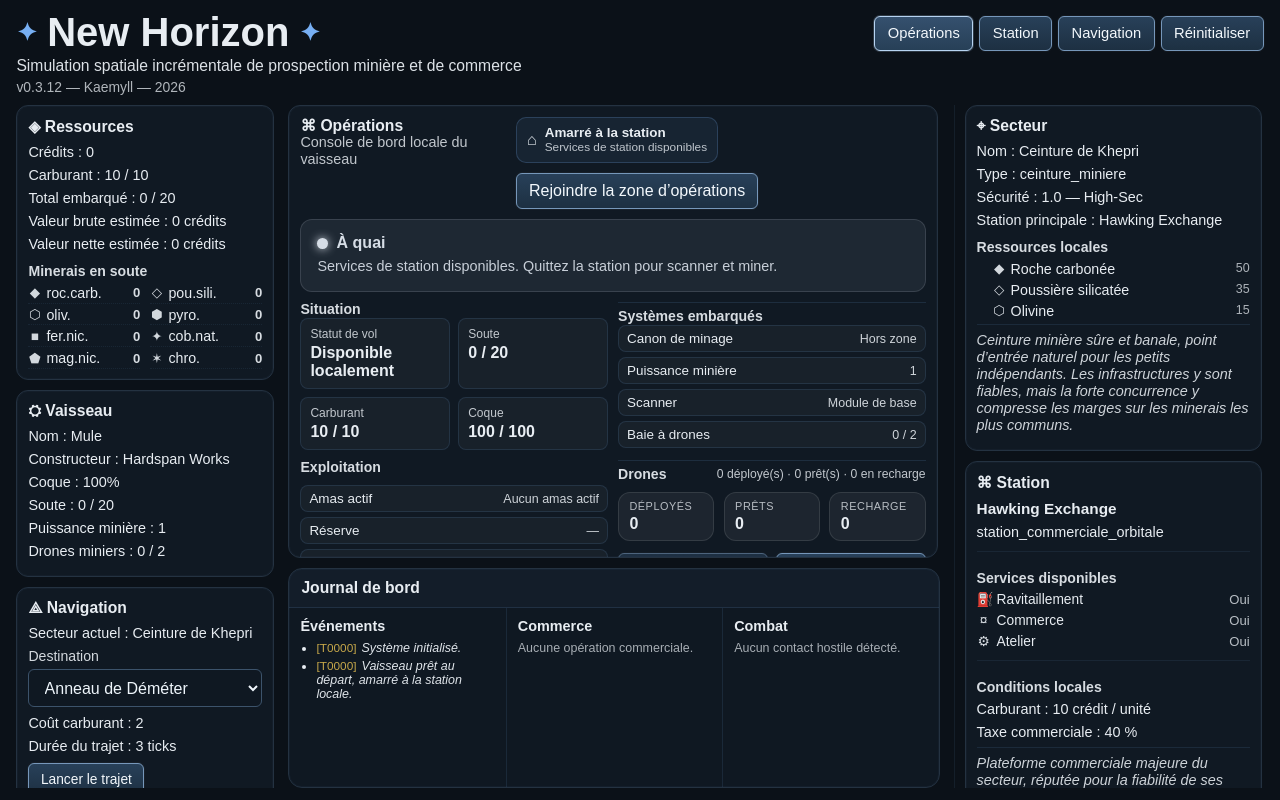
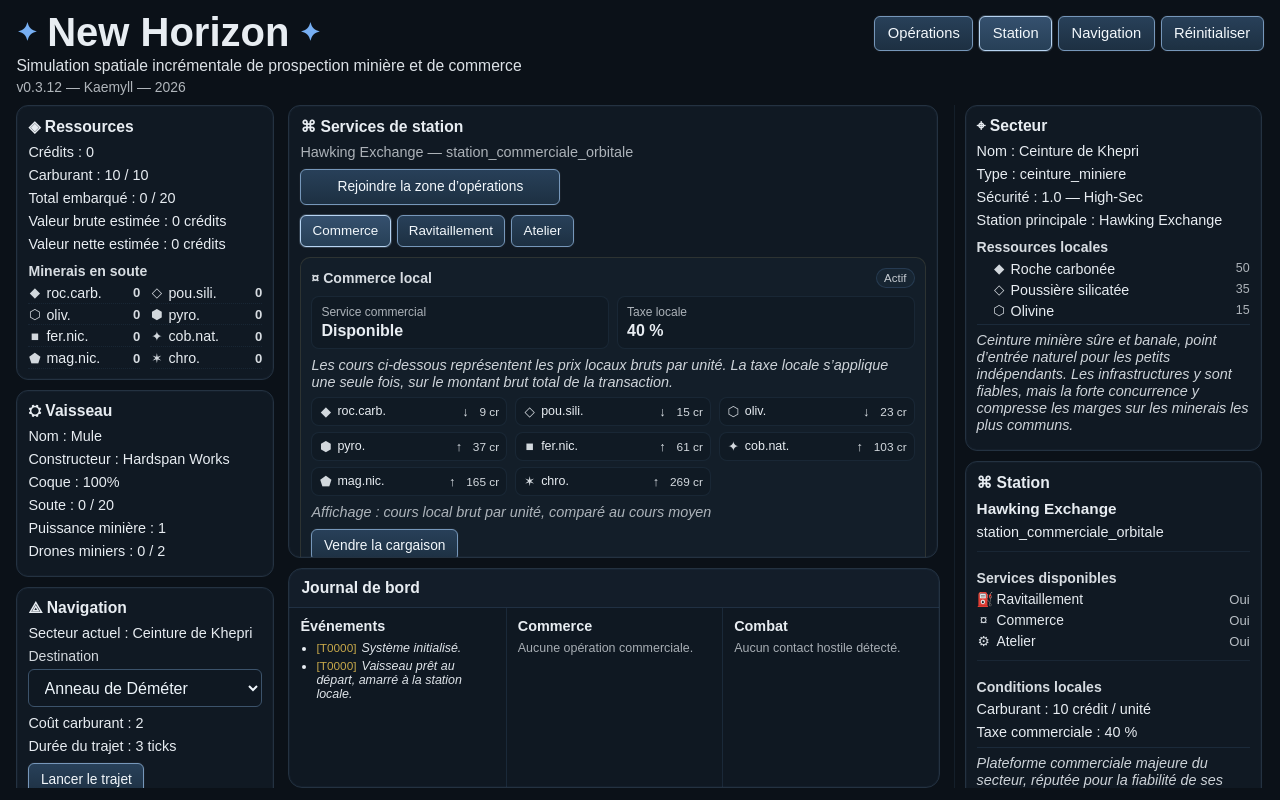
Before and after one commit to Kaemyll/newhorizon, a Vue app: page / in a window 1280 px wide. Built offline with nearby package versions, Linux system fonts and the light colour scheme.

Commit message:
feat(v0.3.12): synchroniser automatiquement l’UI station/opérations avec la position locale

```diff
--- a/src/App.vue
+++ b/src/App.vue
@@ -35,7 +35,7 @@ const etat = reactive({})
 
 function creerEtatUIInitial() {
   return {
-    modeActif: 'operations',
+    modeActif: 'station',
     sousModeStation: 'commerce',
   }
 }
@@ -78,6 +78,18 @@ function normaliserSousModeStation() {
   ui.sousModeStation = 'commerce'
 }
 
+function synchroniserModeActifAvecPositionLocale() {
+  if (etat.positionLocale === 'station') {
+    ui.modeActif = 'station'
+    normaliserSousModeStation()
+    return
+  }
+
+  if (etat.positionLocale === 'operations') {
+    ui.modeActif = 'operations'
+  }
+}
+
 function synchroniserEtat() {
   const etatCourant = structuredClone(recupererEtatJeu())
 
@@ -87,7 +99,7 @@ function synchroniserEtat() {
 
   Object.assign(etat, etatCourant)
 
-  normaliserSousModeStation()
+  synchroniserModeActifAvecPositionLocale()
 }
 
 function gererMinageManuel() {
@@ -151,15 +163,28 @@ function gererAmelioration(idAmelioration) {
 }
 
 function gererAllerOperations() {
+  const positionAvant = etat.positionLocale
+
   allerEnZoneOperations()
   sauvegarderJeu()
   synchroniserEtat()
+
+  if (positionAvant !== etat.positionLocale && etat.positionLocale === 'operations') {
+    ui.modeActif = 'operations'
+  }
 }
 
 function gererRetourStation() {
+  const positionAvant = etat.positionLocale
+
   retourALaStation()
   sauvegarderJeu()
   synchroniserEtat()
+
+  if (positionAvant !== etat.positionLocale && etat.positionLocale === 'station') {
+    ui.modeActif = 'station'
+    normaliserSousModeStation()
+  }
 }
 
 function gererReinitialisation() {
@@ -281,6 +306,7 @@ onUnmounted(() => {
             @ravitailler="gererRavitaillement"
             @acheter-drone="gererAchatDrone"
             @retour-station="gererRetourStation"
+            @aller-operations="gererAllerOperations"
           >
             <template #atelier>
               <UpgradePanel
--- a/src/assets/styles/main.css
+++ b/src/assets/styles/main.css
@@ -683,6 +683,18 @@ select {
   margin-bottom: 5px;
   font-size: 0.86rem;
   line-height: 1.16;
+}
+
+.action-group--station-launch {
+  margin-bottom: 10px;
+  justify-content: flex-start;
+}
+
+.action-group--station-launch button {
+  min-height: 36px;
+  min-width: 260px;
+  max-width: 320px;
+  padding-inline: 16px;
 }
 
 /* =========================================================
--- a/src/components/StationServicesPanel.vue
+++ b/src/components/StationServicesPanel.vue
@@ -39,6 +39,7 @@ const emit = defineEmits([
   'vendre',
   'ravitailler',
   'acheter-drone',
+  'aller-operations',
   'retour-station',
 ])
 
@@ -69,6 +70,9 @@ const coutDroneMinier = computed(() => props.economie?.coutDroneMinier ?? 400)
     <div class="station-services-header">
       <h2>⌘ Services de station</h2>
       <p class="station-services-subtitle">{{ station.nom }} — {{ station.type }}</p>
+    </div>
+    <div v-if="positionLocale === 'station'" class="action-group action-group--station-launch">
+      <button @click="emit('aller-operations')">Rejoindre la zone d’opérations</button>
     </div>
 
     <template v-if="positionLocale !== 'station'">
--- a/src/game/donneesInitiales.js
+++ b/src/game/donneesInitiales.js
@@ -26,6 +26,7 @@ export function creerEtatInitialJeu() {
       nom: vaisseauDepart.nom,
       constructeur: vaisseauDepart.constructeur,
       coque: vaisseauDepart.coqueMax,
+
       coqueMax: vaisseauDepart.coqueMax,
       soute: 0,
       souteMax: vaisseauDepart.souteMax,
```
